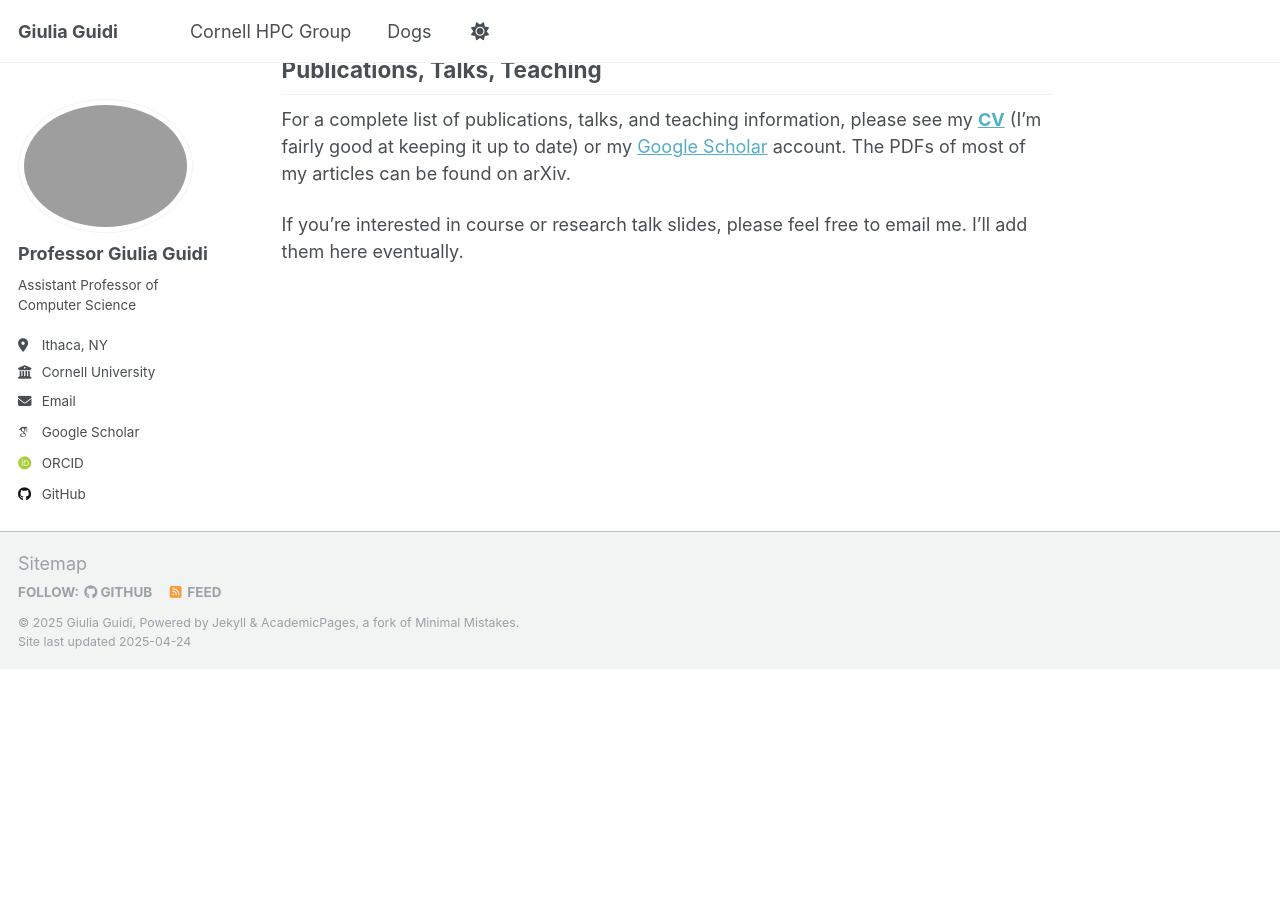
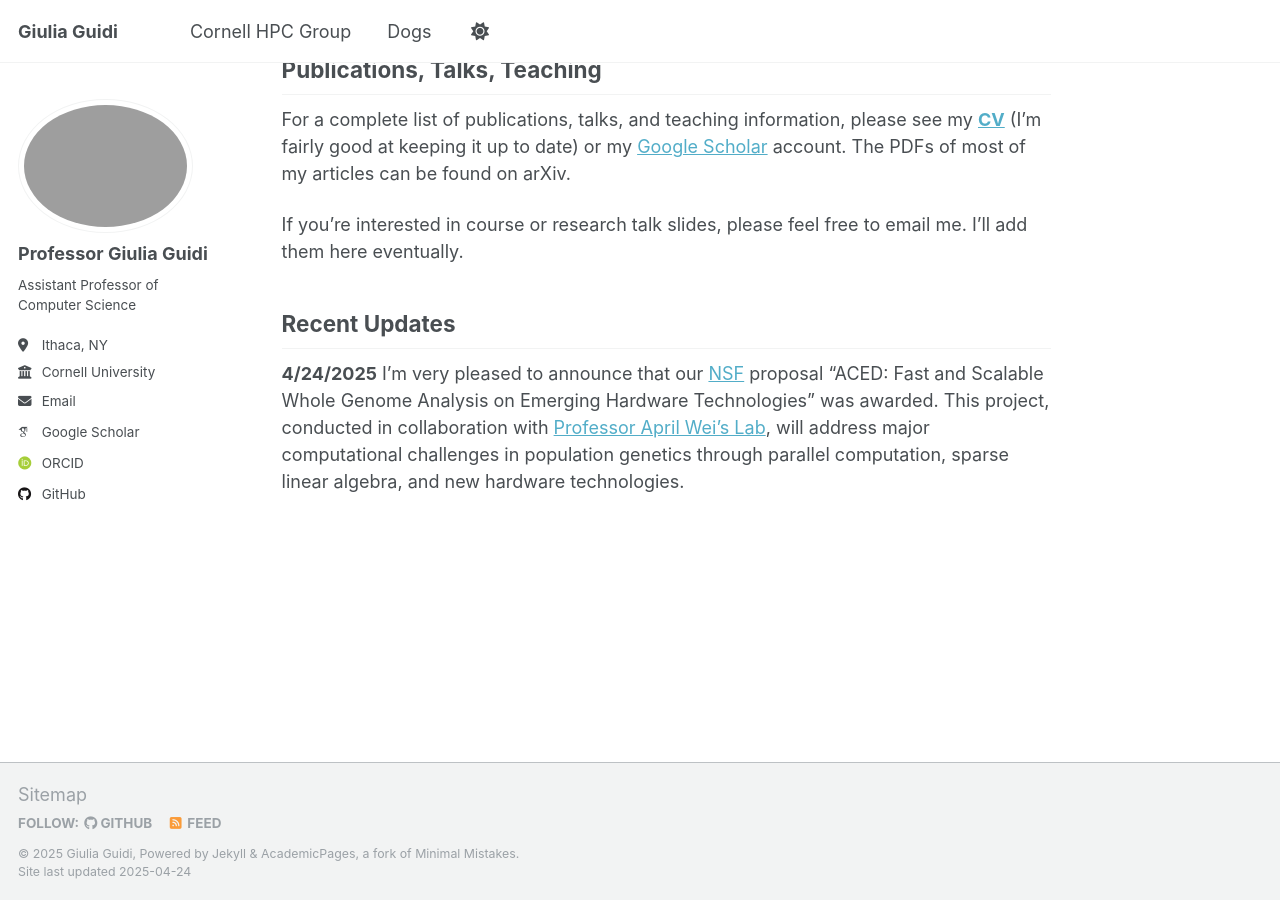
Before and after one commit to giuliaguidi/giuliaguidi.github.io, a Jekyll site: the page built from _pages/about.md, in a window 1280 px wide and 900 px high, scrolled down 582 px. Built offline with Jekyll 4.4.1, drawn with Linux system fonts in a browser that asks for light colours; some web fonts are replaced; before the commit the page ends 1251 px from its top, so only the background shows below that.

```diff
--- a/_pages/about.md
+++ b/_pages/about.md
@@ -26,11 +26,11 @@ For a complete list of publications, talks, and teaching information, please see
 
 If you're interested in course or research talk slides, please feel free to email me. I'll add them here eventually.
 
-<!-- Recent Updates
+Recent Updates
 ------
 
-**4/14/2025**
-I'm very pleased to announce that our [NSF](https://www.nsf.gov/) proposal "ACED: Fast and Scalable Whole Genome Analysis on Emerging Hardware Technologies" was awarded. This project, conducted in collaboration with [Professor April Wei's Lab](https://aprilweilab.github.io/), will address major computational challenges in population genetics through parallel computation, sparse linear algebra, and new hardware technologies. -->
+**4/24/2025**
+I'm very pleased to announce that our [NSF](https://www.nsf.gov/) proposal "ACED: Fast and Scalable Whole Genome Analysis on Emerging Hardware Technologies" was awarded. This project, conducted in collaboration with [Professor April Wei's Lab](https://aprilweilab.github.io/), will address major computational challenges in population genetics through parallel computation, sparse linear algebra, and new hardware technologies.
 
 <!-- Cornell HPC Group
 ------
--- a/_pages/hpcgroup.html
+++ b/_pages/hpcgroup.html
@@ -18,7 +18,7 @@ author_profile: true
     <p>Last modified on April 15, 2025.</p>
     <p>I'm the proud PhD (co-)advisor of:</p>
     <ul>
-        <li><a href="https://jb2695.wixsite.com/jbellavita">Julian Bellavita</a> (2023 &mdash;)</li>
+        <li><a href="https://jb2695.wixsite.com/jbellavita">Julian Bellavita</a> (2023 &mdash;); <a href="https://www.krellinst.org/csgf/profile/bellavita2024">DOE CSGF fellow</a> (2024 &mdash; 2028)</li>
         <li><a href="http://ben-landrum.com/">Ben Landrum</a> with <a href="https://ajhconway.com/">Professor Alex Conway</a> (2024 &mdash;)</li>
         <li><a href="https://isimo00.github.io/">Irene Simó Muñoz</a> (2025 &mdash;)</li>
         <li><a href="https://l.iyi.fan/">Yifan Li</a> (2025 &mdash;)</li>
```
